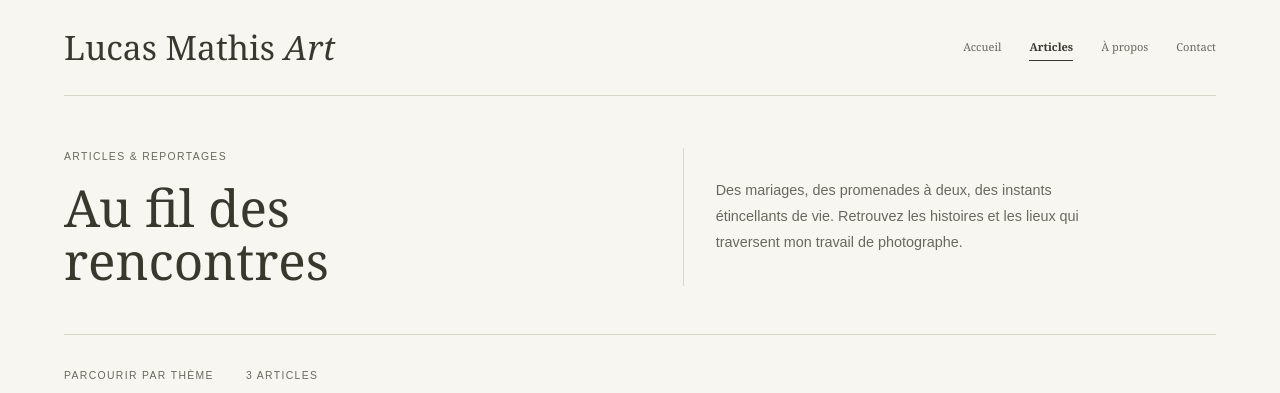
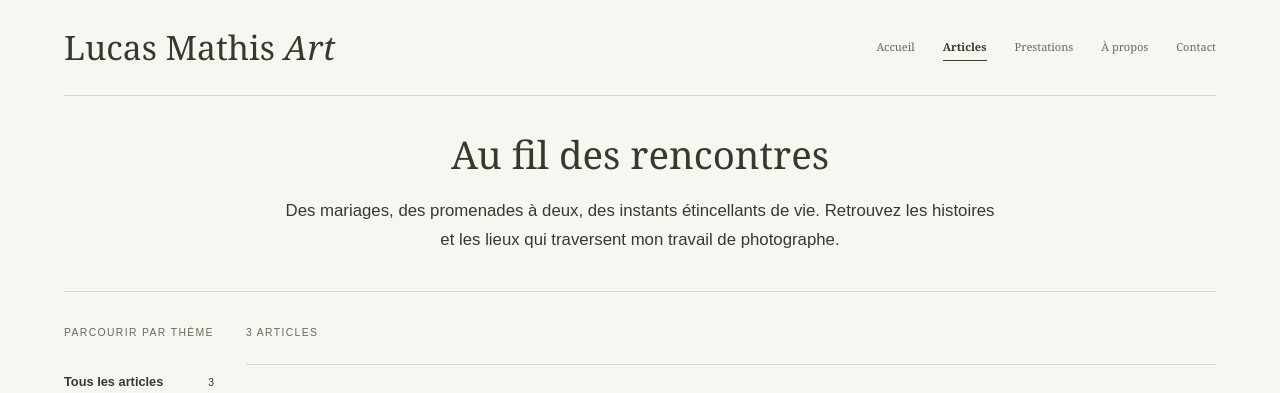
Before and after one commit to lucathis67/lucathis67.github.io, a Jekyll site: the page built from articles.html, in a window 1280 px wide and 1400 px high, cut to the strip 0-393 px from the top of the window. Built offline with Jekyll 4.4.1, drawn with Linux system fonts in a browser that asks for light colours; some web fonts are replaced; some of the changed text lies outside the part shown.

Commit message:
creation page prestations + refactorisation ui generale

```diff
--- a/_data/navigation.yml
+++ b/_data/navigation.yml
@@ -2,6 +2,8 @@
   url: /
 - title: Articles
   url: /articles.html
+- title: Prestations
+  url: /prestations.html
 - title: À propos
   url: /a-propos.html
 - title: Contact
--- a/_sass/_archive.scss
+++ b/_sass/_archive.scss
@@ -4,44 +4,12 @@
 .article-archive [hidden] {
   display: none;
 }
-.archive-heading {
-  display: grid;
-  grid-template-columns: minmax(0, 1.1fr) minmax(0, 1fr);
-  align-items: center;
-  gap: 64px;
-  padding: 52px 0 48px;
-  border-bottom: var(--border-default);
-}
-.archive-heading .eyebrow {
-  margin: 0 0 16px;
-}
-.archive-heading h1 {
-  max-width: 16ch;
-  margin: 0;
-  font-size: clamp(2.5rem, 4vw, 3.5rem);
-  line-height: 1.02;
-  font-weight: 400;
-  text-wrap: balance;
-}
-.archive-introduction {
-  max-width: 48ch;
-  margin: 0;
-  font-size: 0.9rem;
-  line-height: 1.8;
-}
-.archive-heading-introduction {
-  align-self: stretch;
-  display: flex;
-  flex-direction: column;
-  justify-content: center;
-  padding: 12px 0 12px 40px;
-  border-left: var(--border-default);
-}
 .archive-layout {
   display: grid;
   grid-template-columns: 180px minmax(0, 1fr);
   gap: 56px;
   padding-top: 32px;
+  border-top: var(--border-default);
 }
 // If enhancement is unavailable, the full list takes the available width.
 .archive-layout:has(.archive-sidebar[hidden]) {
@@ -90,13 +58,6 @@
 }
 .archive-category:hover {
   color: var(--color-heading);
-}
-.archive-sidebar-note {
-  margin: 32px 0 0;
-  font-family: var(--font-serif);
-  font-size: 1.1rem;
-  line-height: 1.5;
-  font-style: italic;
 }
 .archive-content {
   min-width: 0;
@@ -200,12 +161,6 @@ a.archive-image-link:active {
 }
 
 @include bp.tablet-only {
-  .archive-heading {
-    gap: 32px;
-  }
-  .archive-heading-introduction {
-    padding-left: 32px;
-  }
   .archive-layout {
     grid-template-columns: 150px minmax(0, 1fr);
     gap: 32px;
@@ -216,23 +171,6 @@ a.archive-image-link:active {
   }
 }
 @include bp.mobile {
-  .archive-heading {
-    grid-template-columns: minmax(0, 1fr);
-    gap: 24px;
-    padding: 28px var(--gutter-mobile);
-  }
-  .archive-heading h1 {
-    font-size: clamp(2.25rem, 9vw, 3rem);
-  }
-  .archive-introduction {
-    max-width: 48ch;
-    font-size: 0.85rem;
-  }
-  .archive-heading-introduction {
-    padding: 24px 0 0;
-    border-left: 0;
-    border-top: var(--border-default);
-  }
   .archive-layout {
     display: block;
     padding: 24px var(--gutter-mobile) 0;
@@ -256,9 +194,6 @@ a.archive-image-link:active {
     font-size: 0.75rem;
     border-bottom-color: transparent;
   }
-  .archive-sidebar-note {
-    display: none;
-  }
   .archive-story {
     grid-template-columns: clamp(88px, 24vw, 140px) minmax(0, 1fr);
     gap: 20px;
--- a/_sass/_base.scss
+++ b/_sass/_base.scss
@@ -103,3 +103,32 @@ address {
     margin-block: 36px 28px;
   }
 }
+
+// A shared, compact opening for the Articles and Prestations pages.
+.page-introduction {
+  max-width: 720px;
+  margin: 36px auto;
+  text-align: center;
+}
+.page-introduction .page-title {
+  max-width: 26ch;
+  margin: 0 auto 20px;
+  padding: 0;
+  font-size: clamp(1.9rem, 3vw, 2.75rem);
+  line-height: 1.15;
+}
+.page-introduction > p {
+  margin: 0;
+  font-size: 1.05rem;
+  line-height: 1.75;
+  color: var(--color-heading);
+}
+@include bp.mobile {
+  .page-introduction {
+    margin: 28px auto;
+    padding-inline: var(--gutter-mobile);
+  }
+  .page-introduction .page-title {
+    font-size: clamp(1.85rem, 7vw, 2.25rem);
+  }
+}
--- a/_sass/_mobile-menu.scss
+++ b/_sass/_mobile-menu.scss
@@ -131,9 +131,11 @@ html.menu-open {
 
 .mobile-menu nav a {
   display: inline-block;
-  padding: 4px 0;
+  min-height: 44px;
+  box-sizing: border-box;
+  padding: 6px 0;
   font-family: var(--font-serif);
-  font-size: clamp(42px, 12vw, 76px);
+  font-size: clamp(32px, 9vw, 56px);
   line-height: 1.1;
   color: var(--color-background);
   border: none;
--- /dev/null
+++ b/_sass/_services.scss
@@ -0,0 +1,41 @@
+@use "breakpoints" as bp;
+
+.service-section {
+  display: grid;
+  grid-template-columns: minmax(0, 1fr) minmax(0, 1fr);
+  align-items: center;
+  gap: 48px;
+  padding: 48px 0;
+  border-top: var(--border-default);
+}
+.service-photograph {
+  display: block;
+  width: 100%;
+  height: auto;
+}
+.service-description .section-title {
+  margin-top: 0;
+}
+.service-description > p:last-child {
+  margin-bottom: 0;
+}
+.service-section-reverse .service-photograph {
+  grid-column: 2;
+  grid-row: 1;
+}
+.service-section-reverse .service-description {
+  grid-column: 1;
+  grid-row: 1;
+}
+@include bp.mobile {
+  .service-section {
+    grid-template-columns: minmax(0, 1fr);
+    gap: 24px;
+    padding: 32px var(--gutter-mobile);
+  }
+  .service-section-reverse .service-photograph,
+  .service-section-reverse .service-description {
+    grid-column: auto;
+    grid-row: auto;
+  }
+}
--- a/articles.html
+++ b/articles.html
@@ -8,15 +8,9 @@ page_script: /assets/js/archive.js
 {% assign articles = site.pages | where: 'layout', 'article' | sort: 'publication_order' | reverse %}
 {% assign categories = articles | map: 'category' | compact | uniq | sort %}
 <div class="article-archive" data-archive>
-  <div class="archive-heading">
-    <div class="archive-title-block">
-      <p class="eyebrow">Articles &amp; reportages</p>
-      <h1>Au fil des rencontres</h1>
-    </div>
-    <div class="archive-heading-introduction">
-
-      <p class="archive-introduction">Des mariages, des promenades à deux, des instants étincellants de vie. Retrouvez les histoires et les lieux qui traversent mon travail de photographe.</p>
-    </div>
+  <div class="page-introduction">
+    <h1 class="page-title">Au fil des rencontres</h1>
+    <p>Des mariages, des promenades à deux, des instants étincellants de vie. Retrouvez les histoires et les lieux qui traversent mon travail de photographe.</p>
   </div>
 
   <div class="archive-layout">
@@ -29,7 +23,6 @@ page_script: /assets/js/archive.js
           <button type="button" class="archive-category" data-category="{{ category | escape }}" aria-pressed="false">{{ category | escape }} <span>{{ category_articles.size }}</span></button>
         {% endfor %}
       </fieldset>
-      <p class="archive-sidebar-note">Prendre le temps de regarder,<br>et de faire connaissance.</p>
     </div>
 
     <div class="archive-content">
--- a/assets/css/styles.scss
+++ b/assets/css/styles.scss
@@ -11,6 +11,7 @@
 @use "editorial";
 @use "archive";
 @use "profile";
+@use "services";
 @use "mobile-menu";
 @use "photo-viewer";
 @use "closing";
```
Also changed, not shown: prestations.html (added, +40 -0 lines).
